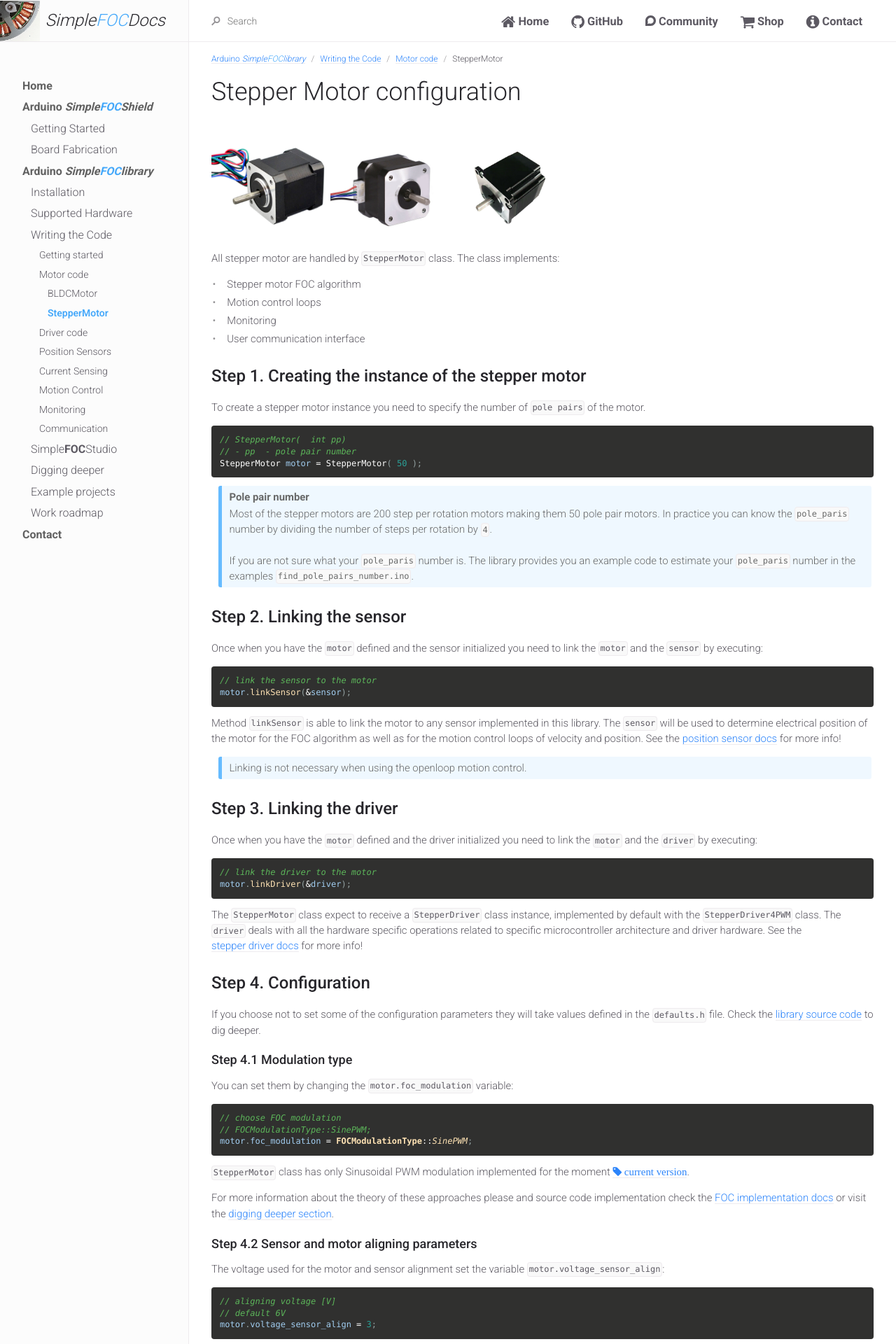
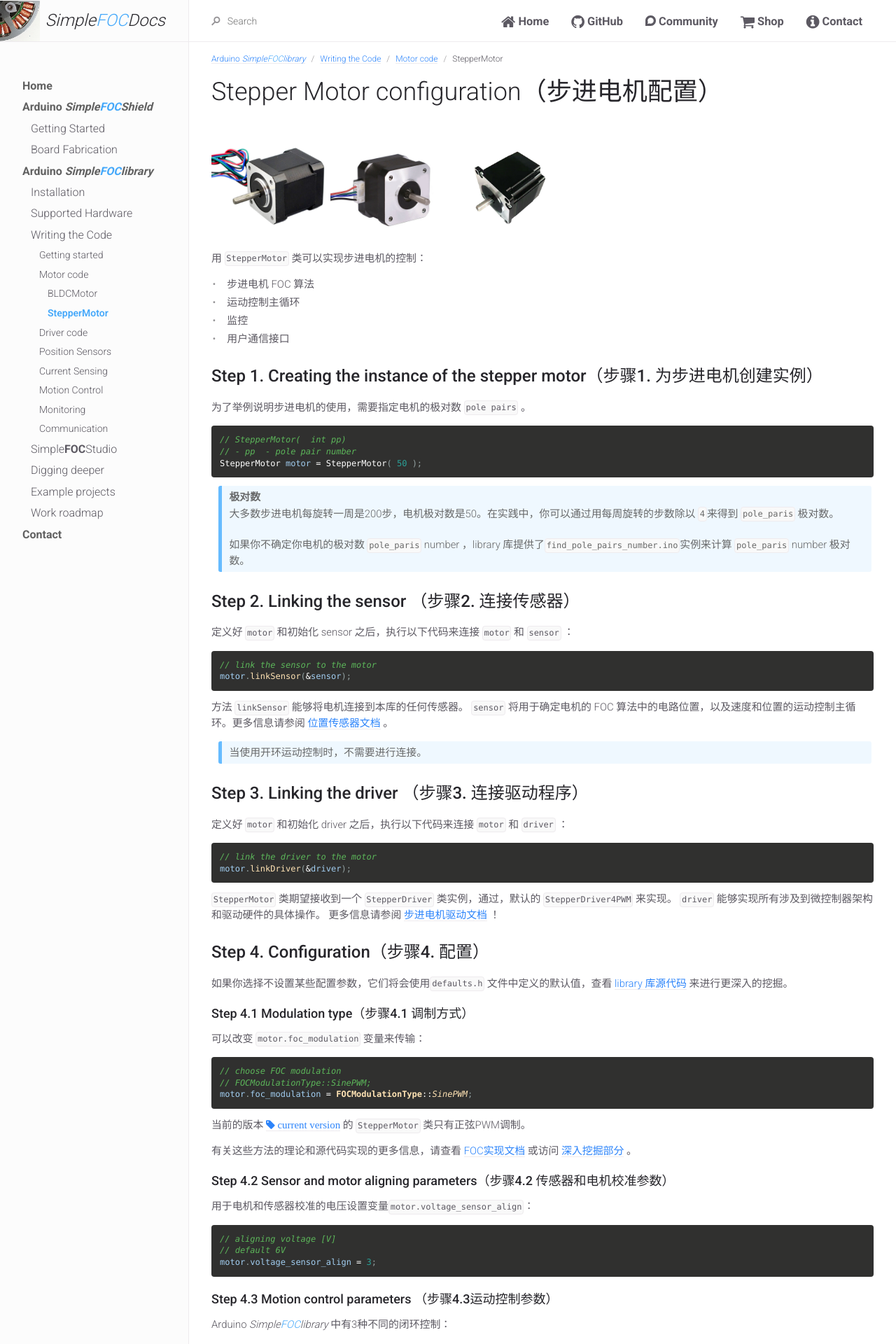
Before and after one commit to simplefoc/docs_chinese, a Jekyll site: the page built from docs/simplefoc_library/code/motors/stepper_motors.md, in a window 1280 px wide. Shown: the top 1920 px of the page at 70% size. Built offline with Jekyll 4.4.1, drawn with Linux system fonts in a browser that asks for light colours; some of the changed text lies outside the part shown.

Commit message:
update code

````diff
--- a/docs/simplefoc_library/code/motors/stepper_motors.md
+++ b/docs/simplefoc_library/code/motors/stepper_motors.md
@@ -8,88 +8,87 @@ grand_parent: Writing the Code
 grand_grand_parent: Arduino <span class="simple">Simple<span class="foc">FOC</span>library</span>
 ---
 
-# Stepper Motor configuration
+# Stepper Motor configuration（步进电机配置）
 
 <div class="width60">
 <img src="extras/Images/nema17_2.jpg" style="width:30%;display:inline"><img src="extras/Images/nema17_1.jpg" style="width:30%;display:inline"><img src="extras/Images/nema23.jpg" style="width:30%;display:inline">
 </div>
 
-All stepper motor are handled by `StepperMotor` class. The class implements:
-- Stepper motor FOC algorithm
-- Motion control loops
-- Monitoring
-- User communication interface
+用 `StepperMotor` 类可以实现步进电机的控制：
+- 步进电机 FOC 算法
+- 运动控制主循环
+- 监控
+- 用户通信接口
 
-## Step 1. Creating the instance of the stepper motor
-To create a stepper motor instance you need to specify the number of `pole pairs` of the motor.
+## Step 1. Creating the instance of the stepper motor（步骤1. 为步进电机创建实例）
+为了举例说明步进电机的使用，需要指定电机的极对数  `pole pairs` 。
 ```cpp
 // StepperMotor(  int pp)
 // - pp  - pole pair number
 StepperMotor motor = StepperMotor( 50 );
 ```
-<blockquote class="info"><p class="heading">Pole pair number </p>
-Most of the stepper motors are 200 step per rotation motors making them 50 pole pair motors. In practice you can know the <code class="highlighter-rouge">pole_paris</code> number by dividing the number of steps per rotation by <code class="highlighter-rouge">4</code>.<br><br>
-If you are not sure what your <code class="highlighter-rouge">pole_paris</code> number is. The library provides you an example code to estimate your <code class="highlighter-rouge">pole_paris</code> number in the examples <code class="highlighter-rouge">find_pole_pairs_number.ino</code>.
+<blockquote class="info"><p class="heading">极对数 </p>
+大多数步进电机每旋转一周是200步，电机极对数是50。在实践中，你可以通过用每周旋转的步数除以 <code class="highlighter-rouge">4</code>来得到 <code class="highlighter-rouge">pole_paris</code> 极对数。<br><br>
+如果你不确定你电机的极对数 <code class="highlighter-rouge">pole_paris</code> number ，library 库提供了<code class="highlighter-rouge">find_pole_pairs_number.ino</code>实例来计算 <code class="highlighter-rouge">pole_paris</code> number 极对数。
  </blockquote>
 
 
-## Step 2. Linking the sensor
-Once when you have the `motor` defined and the sensor initialized you need to link the `motor` and the `sensor` by executing:
+## Step 2. Linking the sensor （步骤2. 连接传感器）
+定义好 `motor` 和初始化 sensor 之后，执行以下代码来连接 `motor` 和 `sensor` ：
 ```cpp
 // link the sensor to the motor
 motor.linkSensor(&sensor);
 ```
-Method `linkSensor` is able to link the motor to any sensor implemented in this library. The `sensor` will be used to determine electrical position of the motor for the FOC algorithm as well as for the motion control loops of velocity and position. See the [position sensor docs](sensors) for more info!
+方法 `linkSensor` 能够将电机连接到本库的任何传感器。 `sensor` 将用于确定电机的 FOC 算法中的电路位置，以及速度和位置的运动控制主循环。更多信息请参阅 [位置传感器文档](sensors) 。
 
-<blockquote class="info">Linking is not necessary when using the openloop motion control.</blockquote>
+<blockquote class="info">当使用开环运动控制时，不需要进行连接。</blockquote>
 
-## Step 3. Linking the driver
-Once when you have the `motor` defined and the driver initialized you need to link the `motor` and the `driver` by executing:
+## Step 3. Linking the driver （步骤3. 连接驱动程序）
+定义好 `motor` 和初始化 driver 之后，执行以下代码来连接 `motor` 和 `driver` ：
 ```cpp
 // link the driver to the motor
 motor.linkDriver(&driver);
 ```
 
-The `StepperMotor` class expect to receive a `StepperDriver` class instance, implemented by default with the `StepperDriver4PWM` class. The `driver` deals with all the hardware specific operations related to specific microcontroller architecture and driver hardware. See the [stepper driver docs](stepperdriver) for more info!
+ `StepperMotor` 类期望接收到一个 `StepperDriver` 类实例，通过，默认的 `StepperDriver4PWM` 来实现。 `driver`  能够实现所有涉及到微控制器架构和驱动硬件的具体操作。 更多信息请参阅 [步进电机驱动文档](stepperdriver) ！
 
-## Step 4. Configuration
+## Step 4. Configuration（步骤4. 配置）
 
-If you choose not to set some of the configuration parameters they will take values defined in the `defaults.h` file.
-Check the [library source code](source_code) to dig deeper.
+如果你选择不设置某些配置参数，它们将会使用`defaults.h` 文件中定义的默认值，查看 [library 库源代码](source_code) 来进行更深入的挖掘。
 
-### Step 4.1 Modulation type
+### Step 4.1 Modulation type（步骤4.1 调制方式）
 
-You can set them by changing the `motor.foc_modulation` variable:
+可以改变 `motor.foc_modulation` 变量来传输：
 ```cpp
 // choose FOC modulation
 // FOCModulationType::SinePWM;
 motor.foc_modulation = FOCModulationType::SinePWM;
 ```
-`StepperMotor` class has only Sinusoidal PWM modulation implemented for the moment <a href="https://github.com/simplefoc/Arduino-FOC/releases"> <i class="fa fa-tag"> current version</i></a>.
+当前的版本 <a href="https://github.com/simplefoc/Arduino-FOC/releases"> <i class="fa fa-tag"> current version</i></a>  的 `StepperMotor` 类只有正弦PWM调制。
 
-For more information about the theory of these approaches please and source code implementation check the [FOC implementation docs](foc_implementation) or visit the [digging deeper section](digging_deeper).
+有关这些方法的理论和源代码实现的更多信息，请查看 [FOC实现文档](foc_implementation) 或访问 [深入挖掘部分](digging_deeper) 。
 
 
-### Step 4.2 Sensor and motor aligning parameters
-The voltage used for the motor and sensor alignment set the variable `motor.voltage_sensor_align`:
+### Step 4.2 Sensor and motor aligning parameters（步骤4.2 传感器和电机校准参数）
+用于电机和传感器校准的电压设置变量`motor.voltage_sensor_align`：
 ```cpp
 // aligning voltage [V]
 // default 6V
 motor.voltage_sensor_align = 3;
 ```
 
-### Step 4.3 Motion control parameters
+### Step 4.3 Motion control parameters  （步骤4.3运动控制参数）
 
-There are 3 different closed loop control strategies implemented in the Arduino <span class="simple">Simple<span class="foc">FOC</span>library</span>:
-- [torque control loop using voltage](voltage_loop)
-- [position/angle motion control](angle_loop)
-- [velocity motion control](velocity_loop)
+ Arduino <span class="simple">Simple<span class="foc">FOC</span>library</span> 中有3种不同的闭环控制：
+- [torque control loop using voltage（用电压控制力矩）](voltage_loop)
+- [position/angle motion control（位置/角度运动控制）](angle_loop)
+- [velocity motion control（速度运动控制）](velocity_loop)
 
-Additionally <span class="simple">Simple<span class="foc">FOC</span>library</span> implements two open loop control strategies as well:
-- [position open-loop control](angle_openloop)
-- [velocity open-loop control](velocity_openloop)
+另外 <span class="simple">Simple<span class="foc">FOC</span>library</span> 也有两种开环控制策略：
+- [position open-loop control（位置开环控制）](angle_openloop)
+- [velocity open-loop control（速度开环控制）](velocity_openloop)
 
-You set it by changing the `motor.controller` variable.
+通过改变 `motor.controller` 变量来设置它：
 ```cpp
 // set FOC loop to be used
 // MotionControlType::torque      - torque control loop using voltage
@@ -99,11 +98,11 @@ You set it by changing the `motor.controller` variable.
 // MotionControlType::angle_openloop       - position open-loop control
 motor.controller = MotionControlType::angle;
 ```
-<blockquote class="warning"><p class="heading"> Important!</p>This parameter doesn't have a default value and it has to be set before real-time execution starts.</blockquote>
+<blockquote class="warning"><p class="heading"> 注意！</p>该参数没有默认值，实时执行之前必须要设置这个值。</blockquote>
 
-Each motion control strategy has its own parameters and you can find more about them on [motion control docs](motion_control).
+每种运动控制策略都有自己的参数，更多信息请参阅 [运动控制文档](motion_control) 。
 
-Here is the list of all the motion control configuration parameters:
+下面是所有运动控制配置参数的列表：
 ```cpp
 // set control loop type to be used
 motor.controller = MotionControlType::angle;
@@ -132,37 +131,37 @@ motor.velocity_limit = 50;
 // voltage limit
 motor.voltage_limit = 12; // Volts -  default driver.voltage_limit
 ```
-### Step 4.4 Configuration done - `motor.init()`
-Finally the configuration is terminated by running `init()` function which prepares all the hardware and software motor components using the configured values.
+### Step 4.4 Configuration done - `motor.init()` （步骤4.4 完成配置）
+最后，通过运行 `init()` 函数完成配置，该函数使用配置值完成所有的硬件和软件电机组件。
 ```cpp
 // initialize motor
 motor.init();
 ```
 
-## Step 5. Field Oriented Control initialization
+## Step 5. Field Oriented Control initialization（步骤5. FOC 初始化）
 
-After the motor and sensor are initialized and configured, and before we can start the motion control we need to initialize the FOC algorithm.
+在电机和传感器初始化和配置之后，开始控制运动之前，我们需要初始化 FOC 算法。
 ```cpp
 // align sensor and start FOC
 motor.initFOC();
 ```
-<blockquote class="danger"><p class="heading"> Skip for openloop control!</p>This function should not be called if the motor is run in open loop! </blockquote>
+<blockquote class="danger"><p class="heading"> 开环控制时可以跳过它！</p>开环控制时，不应该调用这个函数！ </blockquote>
 
-This function aligns sensor and motor zero positions and initializes FOC variables. It is intended to be run in the `setup` function of the Arduino. After the call of this function FOC is ready and our setup is done!
+该函数校准传感器和电机的零位，并初始化 FOC 变量，在 Arduino 的 `setup` 函数中运行。调用这个函数之后，FOC就准备好了，设置也完成了！
 
-If you are using absolute sensors such as magnetic sensors, in the `initFOC()` you can provide the sensor offset `zero_electric_offset` and sensor direction `sensor_direction` to avoid alignment procedure:
+如果你使用的是绝对传感器，比如磁传感器，你可以在 `initFOC()` 中提供传感器偏移量 `zero_electric_offset` 和传感器方向 `sensor_direction` 来避免校准程序：
 ```cpp
 // align sensor and start FOC
 //motor.initFOC(zero_electric_offset, sensor_direction);
 motor.initFOC(2.15, Direction::CW);
 ```
-You can find these values by running the `find_sensor_offset_and_direction.ino` example.
+你可以运行 `find_sensor_offset_and_direction.ino` 实例来找到这些值。
 
-For more info about what really happens in `initFOC()` check the [FOC source code implementation](foc_implementation).
+有关 `initFOC()` 中实际发生的情况的更多信息，请查看 [FOC 源代码实现](foc_implementation) 。
 
-## Step 6. Real-time motion control
+## Step 6. Real-time motion control（步骤6. 实时运动控制）
 
-The real-time motion control of theArduino <span class="simple">Simple<span class="foc">FOC</span>library</span> is realized with two functions: `motor.loopFOC()` and `motor.move(float target)`.
+用两个函数来完成 Arduino <span class="simple">Simple<span class="foc">FOC</span>library</span> 的实时运动控制： `motor.loopFOC()` 和 `motor.move(float target)` 。
 ```cpp
 // Function running FOC algorithm in real-time
 // it calculates the gets motor angle and sets the appropriate voltages
@@ -170,18 +169,20 @@ The real-time motion control of theArduino <span class="simple">Simple<span clas
 // - the faster you can run it the better Arduino UNO ~1ms, Bluepill ~ 100us
 motor.loopFOC();
 ```
-<blockquote class="danger"><p class="heading"> Skip for openloop control!</p>This function should not be called if the motor is run in open loop! </blockquote>
+<blockquote class="danger"><p class="heading"> 开环控制时可以跳过它！</p>开环控制时，不应该调用这个函数！</blockquote>
 
-The function `loopFOC()` gets the current motor angle from the sensor, turns it into the electrical angle and transforms the quadrature <i>U<sub>q</sub></i> voltage `motor.voltage_q` to the appropriate phase voltages <i>u<sub>a</sub></i>, <i>u<sub>b</sub></i> and <i>u<sub>c</sub></i> which are set then set to the motor.
+ `loopFOC()` 函数从传感器获取当前电机角度， 将其转换成电角度并将正交 <i>U<sub>q</sub></i> 电压 `motor.voltage_q` 转换为电机上相应的相电压 <i>u<sub>a</sub></i>, <i>u<sub>b</sub></i> 和 <i>u<sub>c</sub></i> 。
 
-The transformation of the <i>U<sub>q</sub></i> to <i>u<sub>a</sub></i>, <i>u<sub>b</sub></i> and <i>u<sub>c</sub></i>  is defined with the configuration parameter `motor.foc_modulation` that is set to ***Sinusoidal PWM***.
+将 <i>U<sub>q</sub></i> 转换到 <i>u<sub>a</sub></i>, <i>u<sub>b</sub></i> 和 <i>u<sub>c</sub></i>  是由 ***Sinusoidal PWM*** 的配置参数 `motor.foc_modulation` 定义的。
 
-<blockquote class="info"><p class="heading"> New Feature - <i>U<sub>d</sub></i> direct voltage support!</p><i><b>Sinusoidal PWM</b></i> supports the direct voltage setting <i>U<sub>d</sub></i> setting. Direct voltage can be set by changing the variable <code class="highlighter-rouge">motor.voltage_d</code>! This is a new feature and it will be exploited more in the feature releases with the current control.</blockquote>
-This function is execution time is critical, therefore it is very important that the `motor.loopFOC()` function is executed as fast as possible!
+<blockquote class="info"><p class="heading"> 新特性 - <i>U<sub>d</sub></i> 直流电压支持！</p><i><b>Sinusoidal PWM</b></i> 支持直流电压设置 <i>U<sub>d</sub></i> ，直流电压可以通过改变 <code class="highlighter-rouge">motor.voltage_d</code>变量来设定！这是一个新特性，在当前版本中会被更多地使用。</blockquote>
 
-<blockquote class="warning"><p class="heading">Rule od thumb: execution time</p>
+这个函数的执行时间很关键，因此，尽可能快地执行 `motor.loopFOC()` 函数是非常重要的！
 
-The faster you can run this function the better!
+<blockquote class="warning"><p class="heading">经验法则：执行时间</p>
+
+
+运行这个函数的速度越快越好！
 <ul style="margin-bottom:0em">
     <li> Arduino UNO <code class="highlighter-rouge">loop()</code> ~ 1ms </li>
     <li> Esp32 <code class="highlighter-rouge">loop()</code> ~ 500us</li>
@@ -191,7 +192,7 @@ The faster you can run this function the better!
 </blockquote>
 
 
-Finally, when we can set the phase voltages to the motor using the FOC algorithm we can proceed to the motion control. And this is done with `motor.move()` function.
+最后，利用 FOC 算法设置电机的相位电压，进行运动控制。这是通过 `motor.move()` 函数完成的。
 
 ```cpp
 // Function executing the control loops configured by the motor.controller parameter of the motor.
@@ -202,34 +203,35 @@ Finally, when we can set the phase voltages to the motor using the FOC algorithm
 motor.move(target);
 ```
 
-The `move()` method executes the control loops of the algorithm. If is governed by the `motor.controller` variable. It executes either pure voltage loop, velocity loop or angle loop.
+ `move()` 方法执行算法的控制回路。如果是由变量 `motor.controller` 控制的。它可以执行纯电压回路、速度回路或角度回路。
 
-It receives one parameter `float target` which is current user defined target value.
-- If the user runs [velocity loop](velocity_loop) or [velocity open-loop](velocity_openloop), `move` function will interpret `target` as the target velocity <i>v<sub>d</sub></i>.
-- If the user runs [angle loop](angle_loop) or [angle open-loop](angle_openloop), `move` will interpret `target` parameter as the target angle <i>a<sub>d</sub></i>.
-- If the user runs the [voltage loop](voltage_loop), `move` function will interpret the `target` parameter as voltage <i>u<sub>d</sub></i>.
+它接收一个参数 `float target` ，该参数是当前用户定义的目标值。
+- 如果用户运行 [速度环](velocity_loop) 或 [速度开环](velocity_openloop)， `move` 函数把 `target` 作为目标速度 <i>v<sub>d</sub></i> 来解释。
+- 如果用户运行 [角度环](angle_loop) or [角度开环](angle_openloop), `move` 函数把 `target` 作为目标角度 <i>a<sub>d</sub></i> 来解释。
+- 如果用户运行 [电压环](voltage_loop)，`move` 函数把 `target` 作为目标电压 <i>u<sub>d</sub></i> 来解释。
 
- The `target` parameter is optional and if it is not set, the target value will be set by the public motor variable `motor.target`. The equivalent code would be:
+ `target` 参数是可选的，如果未设置，则由公用的电机变量 `motor.target` 设置目标值，代码是：
 
 ```cpp
 motor.target = 2;
 motor.move();
 ```
 
-And that is it, you have your complete Field Oriented Controlled BLDC motor with motion control.
+这就是它，你有了完整运动控制的 FOC 无刷直流电机。
 
-## User interaction
+## 用户接口
 
-<span class="simple">Simple<span class="foc">FOC</span>library</span> implements two types of real-time user interaction:
-- [Monitoring functionality](monitoring)
-- [Motor commands](communication)
+<span class="simple">Simple<span class="foc">FOC</span>library</span> 有2种实时用户接口：
+
+- [Monitoring functionality（监控功能）](monitoring)
+- [Motor commands（用户指令）](communication)
 
 
-## Digging deeper
-For more theoretical explanations and source code implementations of the FOC algorithm and the motion control approaches check out the [digging deeper section](digging_deeper).
+## 深入挖掘
+更多 FOC 算法和运动控制方法的理论解释和源代码实现，查看 [深入挖掘的部分](digging_deeper) 。
 
-## Example code
-A simple stepper motor torque control using voltage based on the FOC algorithm.
+## 实例代码
+基于 FOC 算法的简单的用电压控制步进电机力矩的实例。
 ```cpp
 /**
  * Torque control example using voltage control loop.
````
Also changed, not shown: docs/simplefoc_library/code/motors/bldc_motors.md (+105 -104 lines).
